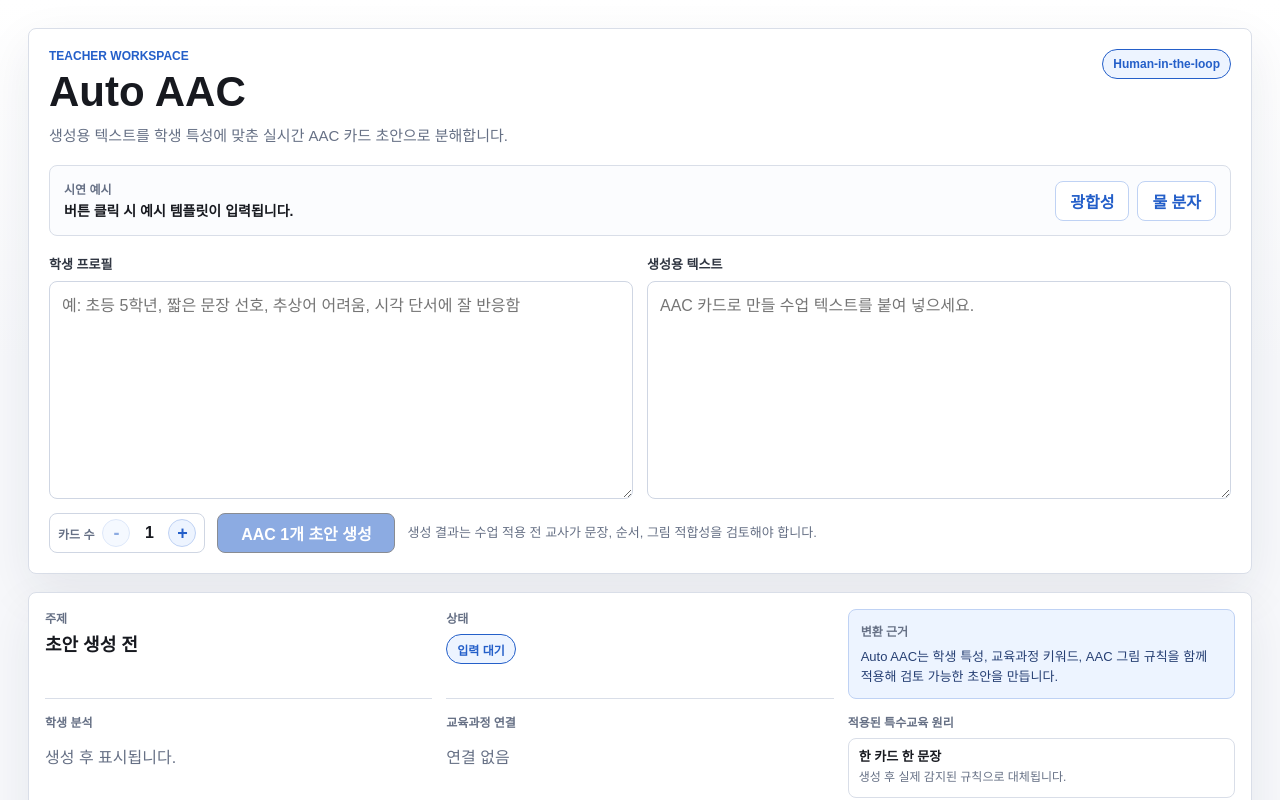
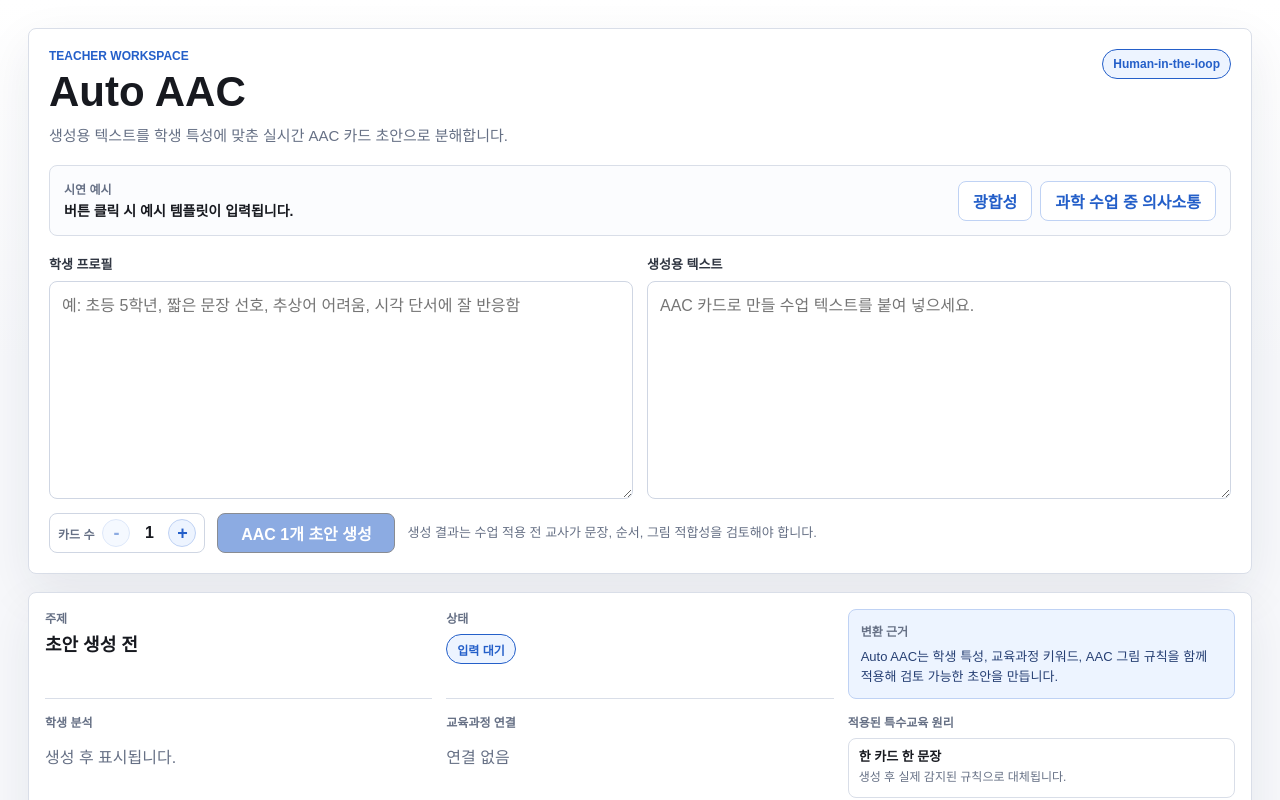
Before and after one commit to yangisu/Auto_AAC, a Next.js app: page / in a window 1280 px wide. Shown: the top 800 px of the page. Built offline with nearby package versions, Linux system fonts and the light colour scheme.

Commit message:
Replace molecule demo with science communication template

```diff
--- a/app/globals.css
+++ b/app/globals.css
@@ -199,6 +199,7 @@ h2 {
   color: var(--blue);
   background: #ffffff;
   border-color: #bfd2f4;
+  white-space: normal;
 }
 
 .field-grid {
--- a/app/page.tsx
+++ b/app/page.tsx
@@ -27,7 +27,7 @@ type RegenerateResponse = {
   error?: string;
 };
 
-type DemoId = "photosynthesis" | "water-molecule";
+type DemoId = "photosynthesis" | "science-communication";
 
 const demoInputs: Record<
   DemoId,
@@ -44,10 +44,11 @@ const demoInputs: Record<
       "식물은 광합성을 통해 빛에너지와 물을 이용하여 생장에 필요한 양분을 만든다.",
     requestedStepCount: 3,
   },
-  "water-molecule": {
+  "science-communication": {
     studentProfile:
-      "수용언어가 약하고 한 번에 한 가지 정보만 이해함. 추상적인 미시 개념을 어려워하며 전후 관계를 나누어 보여주면 이해가 좋아짐.",
-    scienceText: "물 분자는 산소 원자 하나와 수소 원자 두 개로 이루어져 있다.",
+      "중학교 2학년 수준의 어휘는 이해하지만 긴 문장과 인과관계를 어려워함. 주의집중 시간이 짧고 흰 배경의 크고 단순한 그림에 잘 반응함. 과학 개념 학습 중 자신의 의사를 표현하기 위한 AAC를 원함.",
+    scienceText:
+      "이 과학 개념이 이해가 안가요, 실험 과정 중 문제가 생겼어요, 방금 설명한 개념을 제가 이야기해보고 싶어요",
     requestedStepCount: 3,
   },
 };
--- a/components/InputPanel.tsx
+++ b/components/InputPanel.tsx
@@ -10,7 +10,7 @@ type InputPanelProps = {
   onScienceTextChange: (value: string) => void;
   onRequestedStepCountChange: (value: number) => void;
   onGenerate: () => void;
-  onLoadDemo: (demoId: "photosynthesis" | "water-molecule") => void;
+  onLoadDemo: (demoId: "photosynthesis" | "science-communication") => void;
 };
 
 export function InputPanel({
@@ -60,10 +60,10 @@ export function InputPanel({
           <button
             className="demo-button"
             type="button"
-            onClick={() => onLoadDemo("water-molecule")}
+            onClick={() => onLoadDemo("science-communication")}
             disabled={isLoading}
           >
-            물 분자
+            과학 수업 중 의사소통
           </button>
         </div>
       </div>
```
